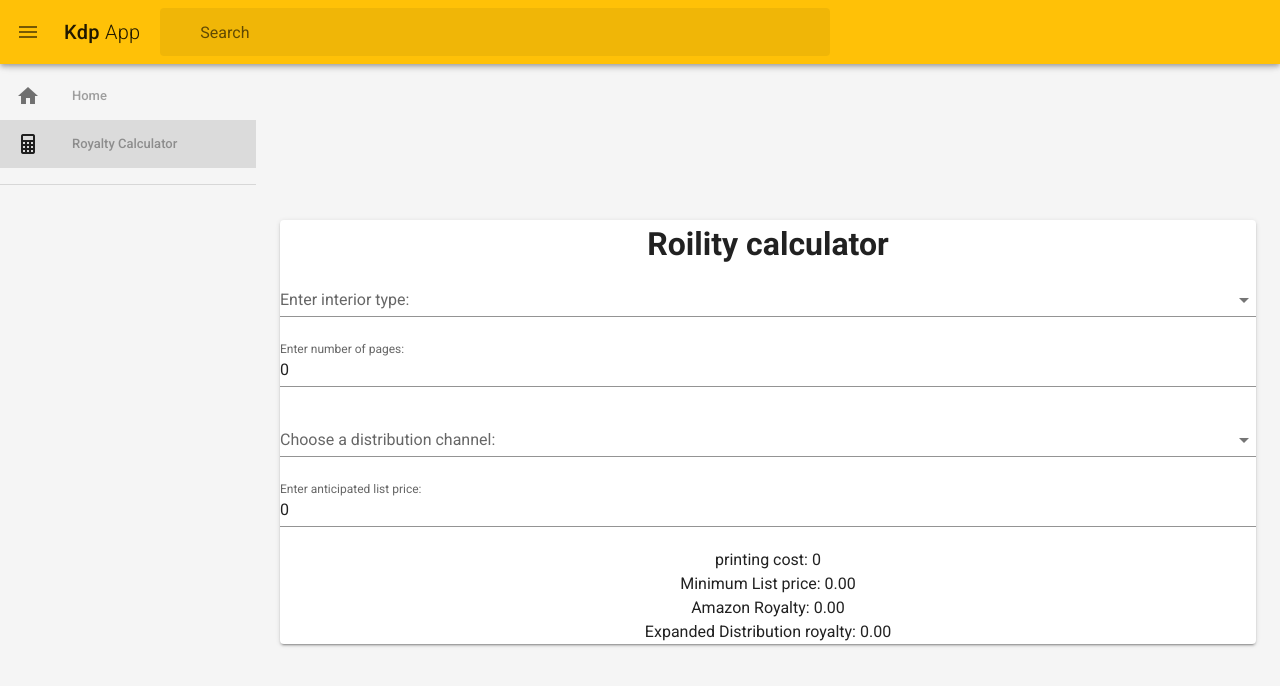
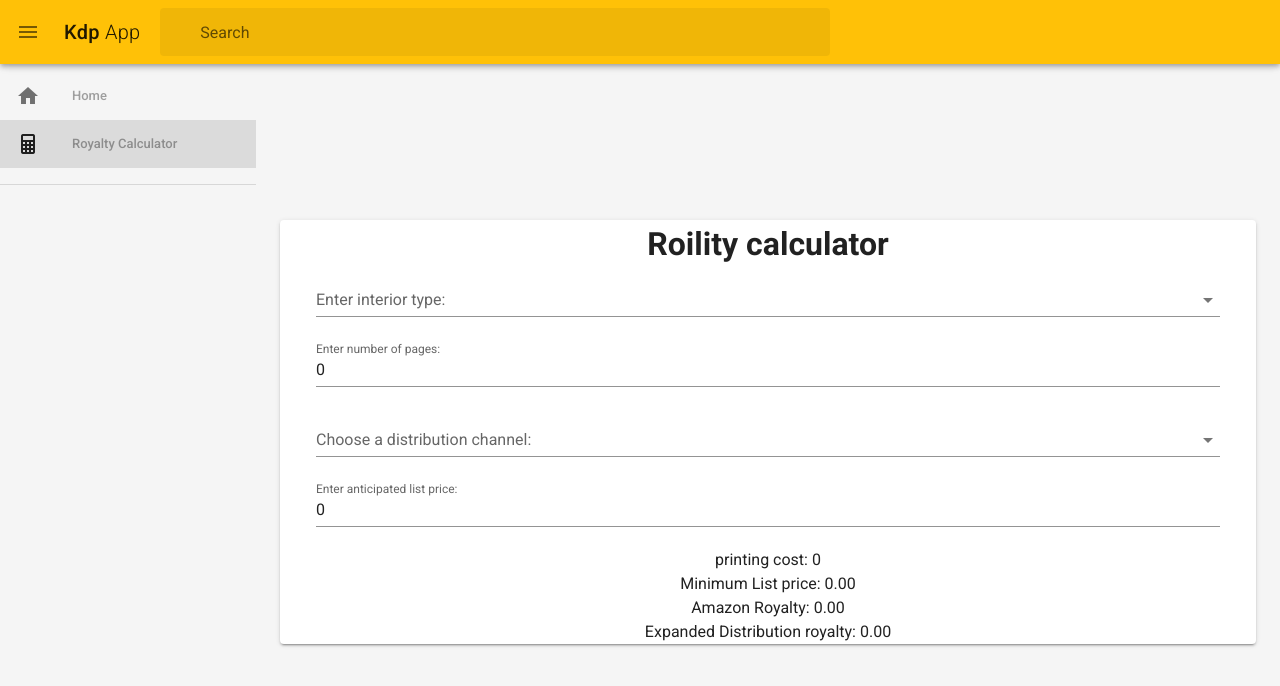
Before and after one commit to mdShakilHossainNsu2018/kdp_app, a Vue app: page /royalty-calculator in a window 1280 px wide. Shown: the top 686 px of the page. Built offline with nearby package versions, Linux system fonts and the light colour scheme; what vue-clipboard2 would draw is missing.

Commit message:
calculator in done v2

```diff
--- a/src/components/RoyaltyCalculator.vue
+++ b/src/components/RoyaltyCalculator.vue
@@ -1,6 +1,6 @@
 <template>
     <v-container>
-        <v-card class="text-center">
+        <v-card class="text-center px-9">
             <H1>Roility calculator</H1>
 <!--            <v-row align="center">-->
 
@@ -290,23 +290,23 @@
 
             minimumListPrice(){
 
-                if(parseFloat(this.printingCost /0.6).toFixed(2)> 0){
-                    return 'list price is too low'
-                }
+                // if(parseFloat(this.printingCost /0.6).toFixed(2)> 0){
+                //     return 0
+                // }
 
                 return parseFloat(this.printingCost /0.6).toFixed(2)
             },
 
             amazonRoyalty(){
-                if(parseFloat(this.printingCost /0.6).toFixed(2)> 0){
-                    return 'list price is too low'
-                }
+                // if(parseFloat(this.printingCost /0.6).toFixed(2)> 0){
+                //     return 'list price is too low'
+                // }
                 return parseFloat((this.list_price*0.6)-this.printingCost ).toFixed(2)
             },
             expendedDistributionRoyalty(){
-                if(parseFloat(this.printingCost /0.6).toFixed(2)> 0){
-                    return 'list price is too low'
-                }
+                // if(parseFloat(this.printingCost /0.6).toFixed(2)> 0){
+                //     return 'list price is too low'
+                // }
                 return parseFloat((this.list_price*0.4)-this.printingCost).toFixed(2)
             },
         }
```
